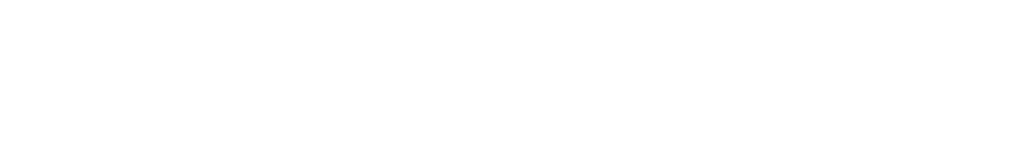
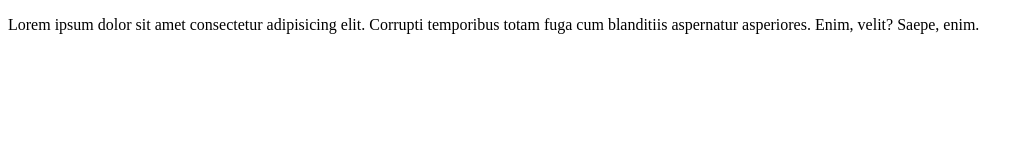
Before and after one commit to jannatunarafat/testgit, a plain HTML site: page index.html in a window 1280 px wide. Shown: the whole page, without its empty margins (0-1029 px from the left). Drawn offline with Linux system fonts and the light colour scheme.

Commit message:
added p tag

```diff
--- a/index.html
+++ b/index.html
@@ -7,6 +7,6 @@
     <link rel="stylesheet" href="style.css">
 </head>
 <body>
-
+    <p>Lorem ipsum dolor sit amet consectetur adipisicing elit. Corrupti temporibus totam fuga cum blanditiis aspernatur asperiores. Enim, velit? Saepe, enim.</p>
 </body>
 </html>
```
